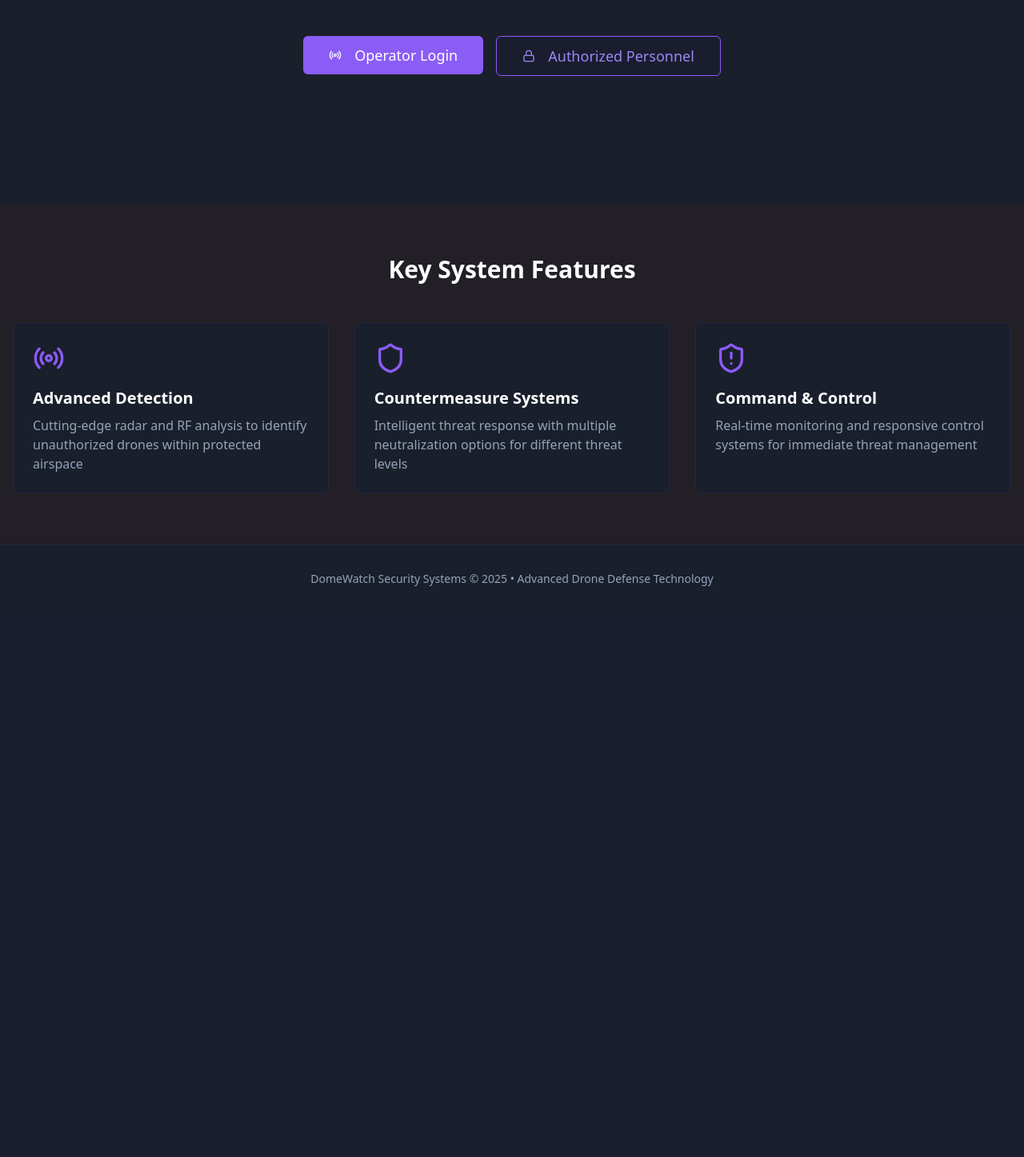
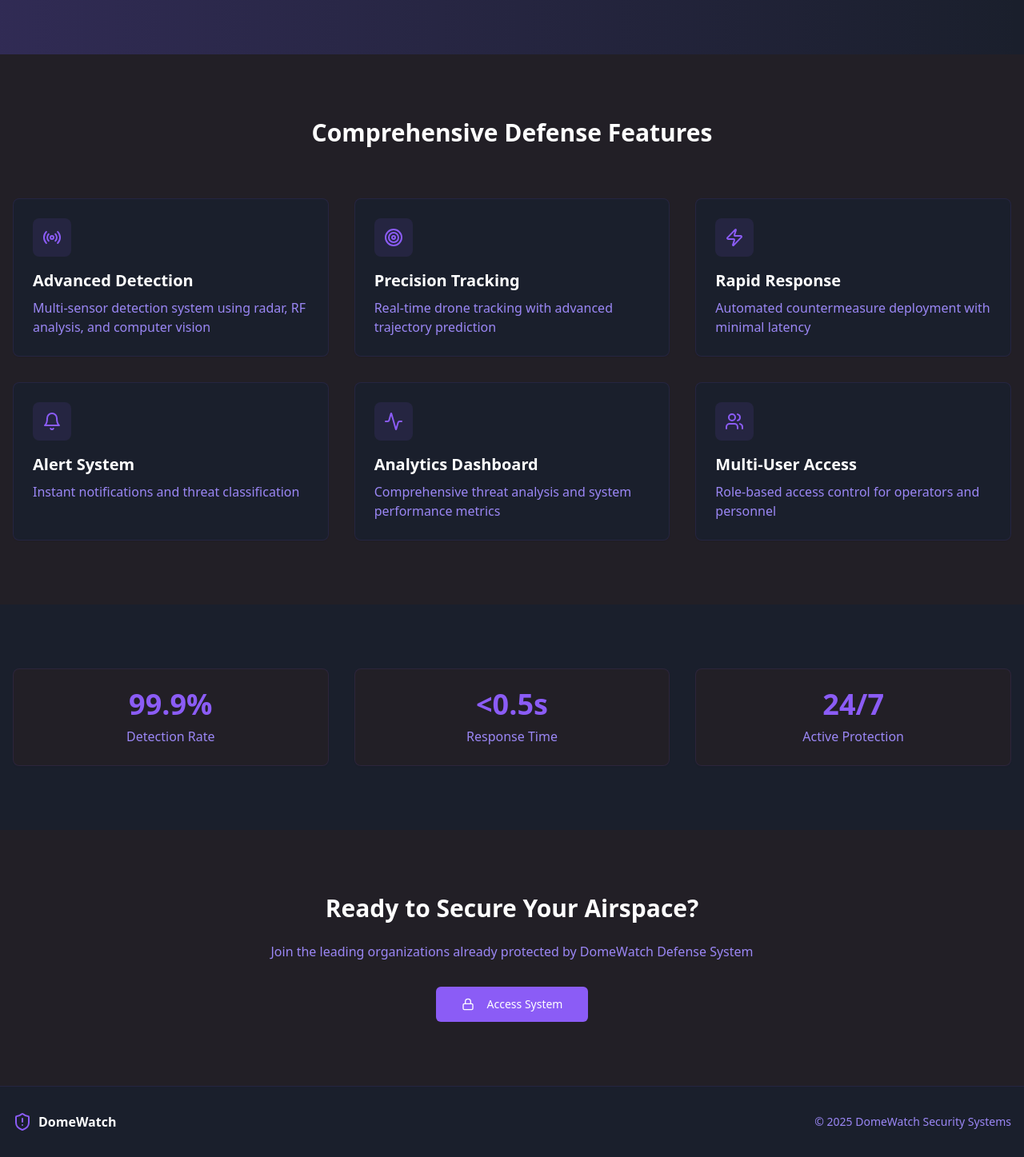
Before and after one commit to Sneha73685/DomeWatch, a React (Vite) app: page / in a window 1280 px wide. Shown: the part 440-1887 px from the top of the page at 80% size. Before the commit the page ends 1206 px from the top, so only its background shows below. Built offline with nearby package versions, Linux system fonts and the light colour scheme.

Commit message:
feat: Add landing page
Adds a landing page before the login page to showcase the system's features and information.

```diff
--- a/src/App.tsx
+++ b/src/App.tsx
@@ -5,7 +5,7 @@ import { TooltipProvider } from "@/components/ui/tooltip";
 import { QueryClient, QueryClientProvider } from "@tanstack/react-query";
 import { BrowserRouter, Routes, Route } from "react-router-dom";
 import { MongoDBProvider } from "@/context/MongoDBContext";
-import Index from "./pages/Index";
+import Landing from "./pages/Landing";
 import Login from "./pages/Login";
 import Dashboard from "./pages/Dashboard";
 import Detection from "./pages/Detection";
@@ -26,7 +26,7 @@ const App = () => (
         <Sonner />
         <BrowserRouter>
           <Routes>
-            <Route path="/" element={<Index />} />
+            <Route path="/" element={<Landing />} />
             <Route path="/login" element={<Login />} />
             <Route path="/dashboard" element={<Dashboard />} />
             <Route path="/detection" element={<Detection />} />
@@ -35,8 +35,6 @@ const App = () => (
             <Route path="/analytics" element={<Analytics />} />
             <Route path="/operators" element={<Operators />} />
             <Route path="/settings" element={<Settings />} />
-            <Route path="/logs" element={<NotFound />} />
-            <Route path="/reports" element={<NotFound />} />
             <Route path="*" element={<NotFound />} />
           </Routes>
         </BrowserRouter>
--- /dev/null
+++ b/src/pages/Landing.tsx
@@ -0,0 +1,152 @@
+
+import { Button } from "@/components/ui/button";
+import { Card, CardContent } from "@/components/ui/card";
+import { useNavigate } from "react-router-dom";
+import { Shield, Radio, ShieldAlert, Lock, Zap, Target, Bell, Activity, Users, ChevronRight } from "lucide-react";
+
+export default function Landing() {
+  const navigate = useNavigate();
+
+  return (
+    <div className="min-h-screen bg-dome-dark">
+      {/* Hero Section */}
+      <div className="relative overflow-hidden">
+        <div className="absolute inset-0 bg-gradient-to-r from-dome-purple/20 to-transparent" />
+        <div className="container mx-auto px-4 py-20">
+          <div className="flex flex-col items-center text-center">
+            <Shield className="h-20 w-20 text-dome-purple mb-6" />
+            <h1 className="text-5xl md:text-7xl font-bold text-white mb-6">
+              DomeWatch Defense
+            </h1>
+            <p className="text-xl md:text-2xl text-dome-purple-light max-w-2xl mb-10">
+              Advanced AI-Powered Anti-Drone Technology for Secure Perimeter Protection
+            </p>
+            <div className="flex flex-col sm:flex-row gap-4">
+              <Button
+                size="lg"
+                className="bg-dome-purple hover:bg-dome-purple-dark text-white"
+                onClick={() => navigate("/login")}
+              >
+                Access System <ChevronRight className="ml-2" />
+              </Button>
+            </div>
+          </div>
+        </div>
+      </div>
+
+      {/* Features Grid */}
+      <section className="py-20 bg-dome-darker">
+        <div className="container mx-auto px-4">
+          <h2 className="text-3xl font-bold text-white text-center mb-16">
+            Comprehensive Defense Features
+          </h2>
+          <div className="grid grid-cols-1 md:grid-cols-2 lg:grid-cols-3 gap-8">
+            <FeatureCard
+              icon={<Radio />}
+              title="Advanced Detection"
+              description="Multi-sensor detection system using radar, RF analysis, and computer vision"
+            />
+            <FeatureCard
+              icon={<Target />}
+              title="Precision Tracking"
+              description="Real-time drone tracking with advanced trajectory prediction"
+            />
+            <FeatureCard
+              icon={<Zap />}
+              title="Rapid Response"
+              description="Automated countermeasure deployment with minimal latency"
+            />
+            <FeatureCard
+              icon={<Bell />}
+              title="Alert System"
+              description="Instant notifications and threat classification"
+            />
+            <FeatureCard
+              icon={<Activity />}
+              title="Analytics Dashboard"
+              description="Comprehensive threat analysis and system performance metrics"
+            />
+            <FeatureCard
+              icon={<Users />}
+              title="Multi-User Access"
+              description="Role-based access control for operators and personnel"
+            />
+          </div>
+        </div>
+      </section>
+
+      {/* Statistics Section */}
+      <section className="py-20 bg-dome-dark">
+        <div className="container mx-auto px-4">
+          <div className="grid grid-cols-1 md:grid-cols-3 gap-8">
+            <StatCard number="99.9%" label="Detection Rate" />
+            <StatCard number="<0.5s" label="Response Time" />
+            <StatCard number="24/7" label="Active Protection" />
+          </div>
+        </div>
+      </section>
+
+      {/* CTA Section */}
+      <section className="py-20 bg-dome-darker">
+        <div className="container mx-auto px-4 text-center">
+          <h2 className="text-3xl font-bold text-white mb-6">
+            Ready to Secure Your Airspace?
+          </h2>
+          <p className="text-dome-purple-light mb-8 max-w-2xl mx-auto">
+            Join the leading organizations already protected by DomeWatch Defense System
+          </p>
+          <div className="flex justify-center gap-4">
+            <Button
+              size="lg"
+              className="bg-dome-purple hover:bg-dome-purple-dark text-white"
+              onClick={() => navigate("/login")}
+            >
+              <Lock className="mr-2" />
+              Access System
+            </Button>
+          </div>
+        </div>
+      </section>
+
+      {/* Footer */}
+      <footer className="bg-dome-dark border-t border-dome-purple/10 py-8">
+        <div className="container mx-auto px-4">
+          <div className="flex justify-between items-center">
+            <div className="flex items-center space-x-2">
+              <ShieldAlert className="h-6 w-6 text-dome-purple" />
+              <span className="text-white font-bold">DomeWatch</span>
+            </div>
+            <p className="text-dome-purple-light text-sm">
+              © 2025 DomeWatch Security Systems
+            </p>
+          </div>
+        </div>
+      </footer>
+    </div>
+  );
+}
+
+function FeatureCard({ icon, title, description }: { icon: React.ReactNode; title: string; description: string }) {
+  return (
+    <Card className="bg-dome-dark border-dome-purple/10 hover:border-dome-purple/30 transition-all">
+      <CardContent className="p-6">
+        <div className="h-12 w-12 rounded-lg bg-dome-purple/10 flex items-center justify-center mb-4">
+          <div className="text-dome-purple">{icon}</div>
+        </div>
+        <h3 className="text-xl font-semibold text-white mb-2">{title}</h3>
+        <p className="text-dome-purple-light">{description}</p>
+      </CardContent>
+    </Card>
+  );
+}
+
+function StatCard({ number, label }: { number: string; label: string }) {
+  return (
+    <Card className="bg-dome-darker border-dome-purple/10">
+      <CardContent className="p-6 text-center">
+        <div className="text-4xl font-bold text-dome-purple mb-2">{number}</div>
+        <div className="text-dome-purple-light">{label}</div>
+      </CardContent>
+    </Card>
+  );
+}
```
